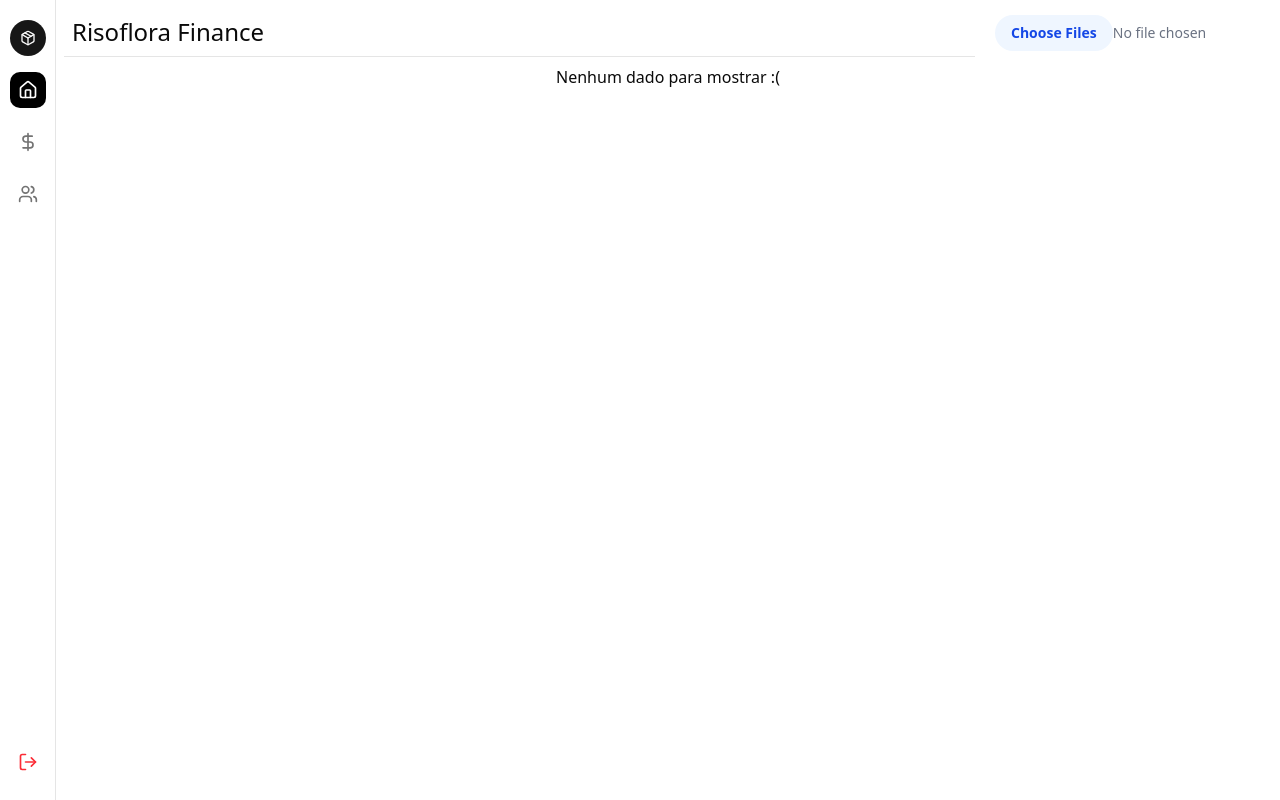
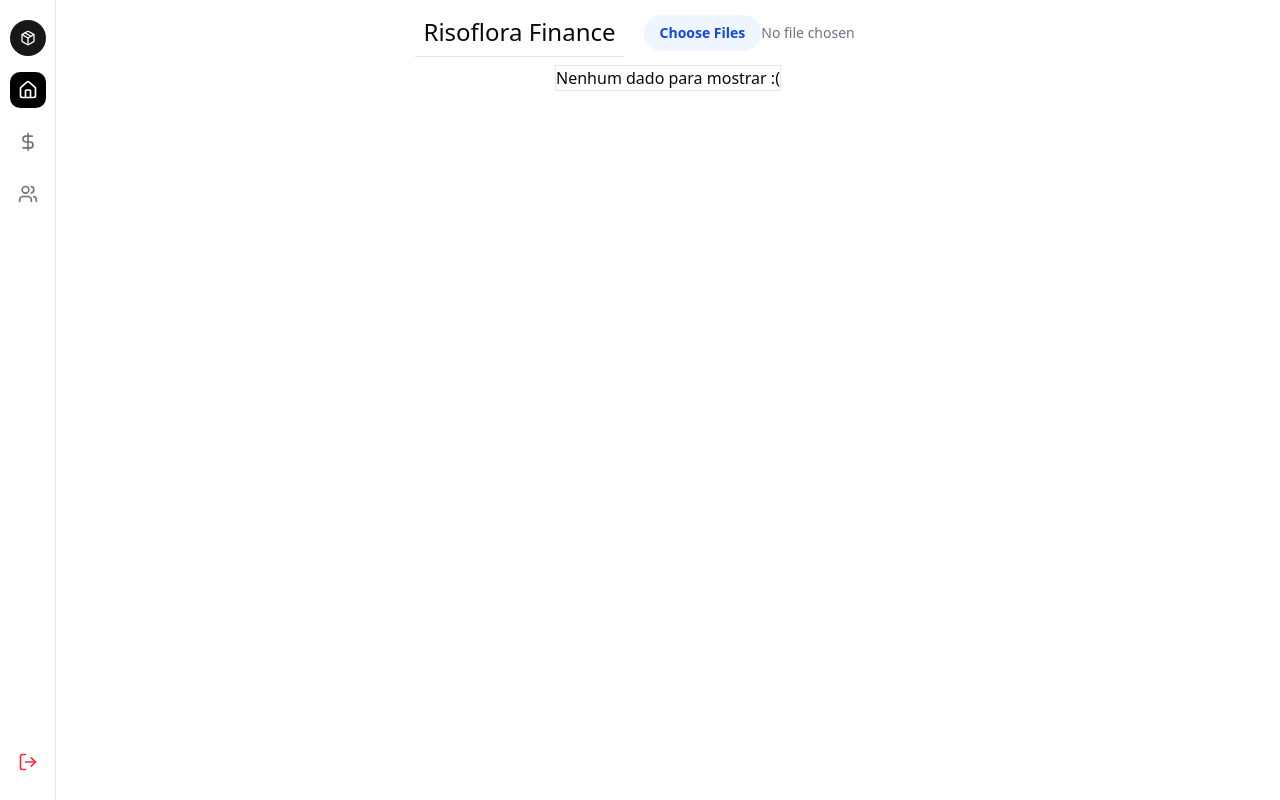
Before and after one commit to TonAlmeida/finance-dashboard, a Next.js app: page / in a window 1280 px wide. Built offline with nearby package versions, Linux system fonts and the light colour scheme.

Commit message:
fix view no content insue

```diff
--- a/src/app/page.tsx
+++ b/src/app/page.tsx
@@ -148,12 +148,12 @@ export default function App() {
       }
     </main>
   ) : (
-    <div className="ml-14">
-      <div className="flex w-full flex-col sm:flex-row">
-        <h1 className="p-2 m-2 border-b text-md sm:text-2xl w-full">Risoflora Finance</h1>
+    <div className="sm:ml-14 flex flex-col justify-center items-center">
+      <div className="flex flex-col sm:flex-row">
+        <h1 className="hidden sm:flex p-2 m-2 border-b text-md sm:text-2xl">Risoflora Finance</h1>
         <FileUpload onDataProcessed={handleDataProcessed} onError={handleError} />
       </div>
-      <div className="text-center w-full">Nenhum dado para mostrar :(</div>
+      <div className="text-center border">Nenhum dado para mostrar :(</div>
     </div>
   )
 }
```
